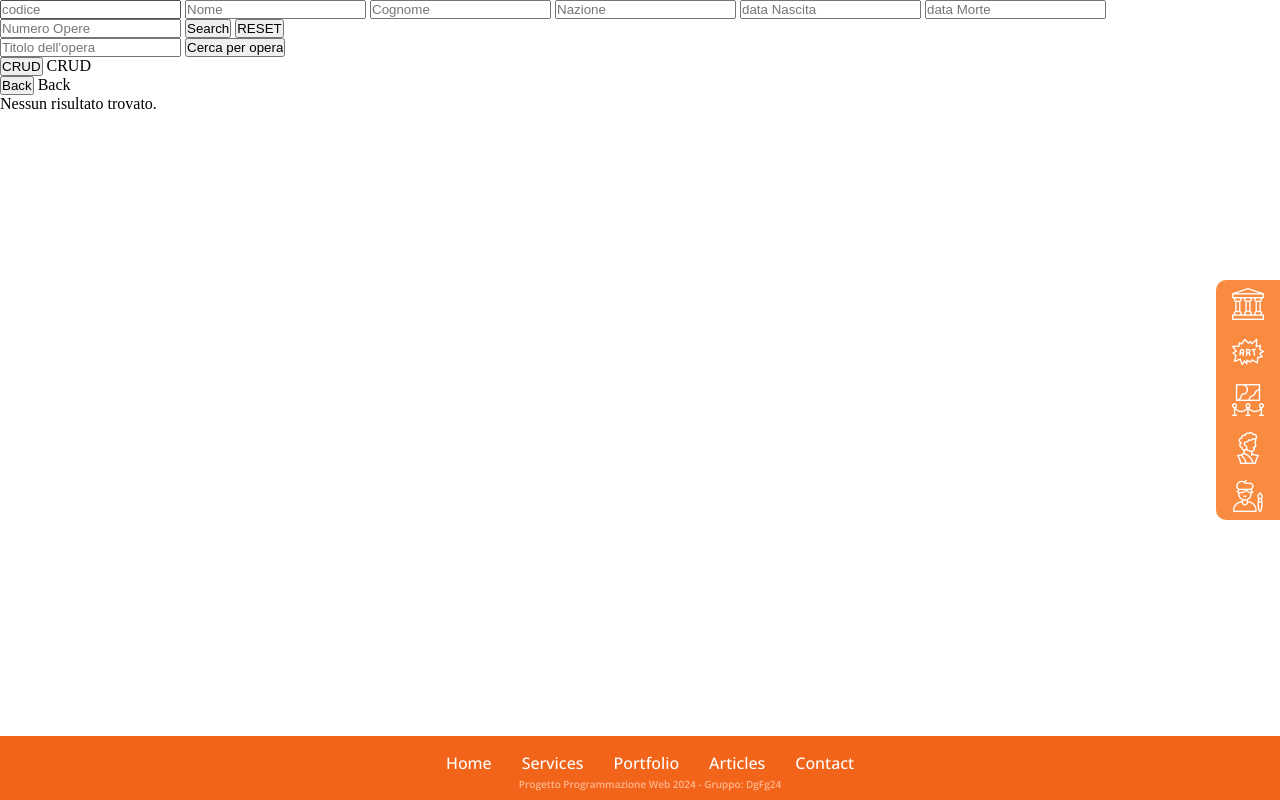
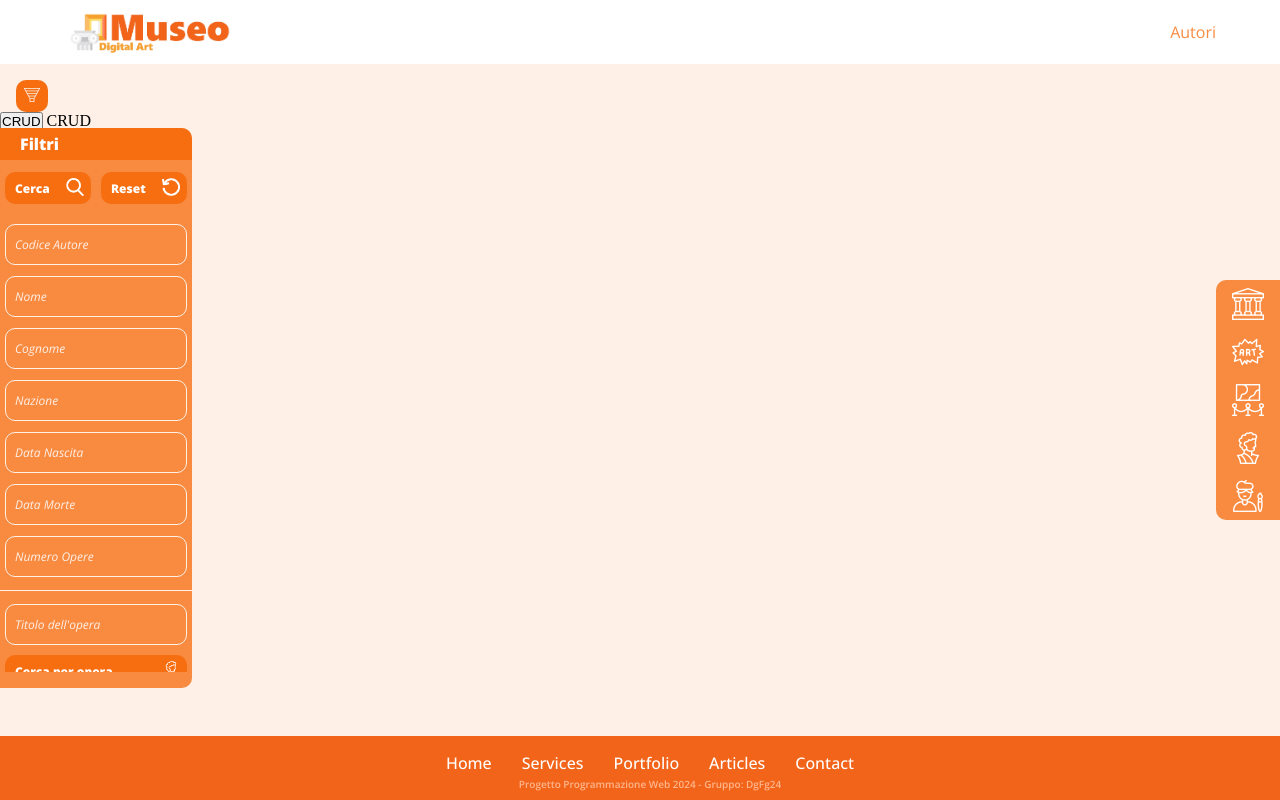
Before and after one commit to DanieleGotti/MUSEO_Digital_Art, a PHP site: page /autore.php in a window 1280 px wide. Run offline with PHP 8.4, Linux system fonts and the light colour scheme; data that the repository does not hold is empty.

Commit message:
UI autore

```diff
--- a/code/autore.php
+++ b/code/autore.php
@@ -1,37 +1,115 @@
 <!DOCTYPE HTML>
 <html>
 <head>
-  <title>MUSEO START</title>
-  <link rel="stylesheet" href="./css/cssStyle.css">
+  <title>Autori</title>
+  <link rel="stylesheet" href="./css/cssPage.css">
+  <link rel="stylesheet" href="https://fonts.googleapis.com/css2?family=Open+Sans:ital,wght@0,300..800;1,300..800&display=swap">
   <script type="text/javascript" src="./js/jquery-2.0.0.js"></script>
+  <script type="text/javascript" src="./js/jsFiltersMove.js"></script>
   <script type="text/javascript" src="./js/jsAutore.js"></script>
 </head>
 
 <body>
-
-  <?php
+<?php
+  $page='Autori';
+  include 'header.php';
   include 'nav.html';
   include 'footer.html';
-  ?>
+?>
 
-  <div id="filtri">
-    <form name="myform" method="POST">
-      <input id="codice" name="codice" type="text" placeholder="codice"/>
-      <input id="nome" name="nome" type="text" placeholder="Nome"/>
-      <input id="cognome" name="cognome" type="text" placeholder="Cognome"/>
-      <input id="nazione" name="nazione" type="text" placeholder="Nazione"/>
-      <input id="dataNascita" name="dataNascita" type="text" placeholder="data Nascita"/>
-      <input id="dataMorte" name="dataMorte" type="text" placeholder="data Morte"/>
-      <input id="numeroOpere" name="numeroOpere" type="text" placeholder="Numero Opere"/>
+  <button id="bottoneFiltri" class="filterButton" onclick="moveFilters()"  onmouseenter="animateIcon(this)" onmouseleave="animateIcon(this)">
+    <img src="../img/filtroStatica.png">
+  </button>
 
-      <input type="submit" value="Search"/>
-      <input type="submit" value="RESET"/>
+  <div id="filtri" class="filters">
+    <form name="myform" class="form" method="POST">
+
+      <ul class="filterContainer">
+        <li class="filterHeader">
+          <span class="filterTitle">Filtri</span>
+        </li>
+        <li class="filterItem">
+          <button type="submit" class="button">
+            <span class="buttonText">Cerca</span>
+            <span class="buttonIcon">
+              <img src="../img/cerca.png">
+            </span>
+          </button>
+          <button type="submit" class="button">
+            <span class="buttonText">Reset</span>
+            <span class="buttonIcon">
+              <img src="../img/reset.png">
+            </span>
+          </button>
+        </li>
+        <div class="filterScroll">
+          <li class="filterItem">
+            <input id="codice" class="input" name="codice" type="text"/>
+            <label class="placeHolder">Codice Autore</label>
+          </li>
+          <li class="filterItem">
+            <input id="nome" class="input" name="nome" type="text"/>
+            <label class="placeHolder">Nome</label>
+          </li>
+          <li class="filterItem">
+            <input id="cognome" class="input" name="cognome" type="text"/>
+            <label class="placeHolder">Cognome</label>
+          </li>
+          <li class="filterItem">
+            <input id="nazione" class="input" name="nazione" type="text"/>
+            <label class="placeHolder">Nazione</label>
+          </li>
+          <li class="filterItem">
+            <input id="dataNascita" class="input" name="dataNascita" type="text"/>
+            <label class="placeHolder">Data Nascita</label>
+          </li>
+          <li class="filterItem">
+            <input id="dataMorte" class="input" name="dataMorte" type="text"/>
+            <label class="placeHolder">Data Morte</label>
+          </li>
+          <li class="filterItemLast">
+            <input id="numeroOpere" class="input" name="numeroOpere" type="text"/>
+            <label class="placeHolder">Numero Opere</label>
+          </li>
+          <li>
+            <form name="myform2" class="form" method="post">
+              <ul class="filterContainer2">
+                <li class="filterItem">
+                  <input id="opera" class="input" name="nomeopera" type="text">
+                  <label class="placeHolder">Titolo dell'opera</label>
+                </li>
+                <li class="filterItem">
+                  <button type="submit" class="button">
+                    <span class="buttonText">Cerca per opera</span>
+                    <span class="buttonIcon">
+                      <img src="../img/operaStatica.png">
+                    </span>
+                  </button>
+                </li>
+              </ul>
+            </form>
+          </li>
+          <li>
+            <form name="myformCRUD" method="post">
+              <ul class="filterContainer2">
+                <li class="filterItem">
+                  <button id="CRUD" name="CRUD" type="submit" value="CRUD">
+                    <span class="buttonText">Gestisci Autori </span>
+                    <span class="buttonIcon">
+                      <img src="../img/autoreStatica.png">
+                    </span>
+                  </button>
+                </li>
+              </ul>
+            </form>
+          </li>
+        </div>
+      </ul>
+
+      </div>
+
     </form>
 
-    <form name="myform2" method="post">
-      <input id="opera" name="nomeopera" type="text" placeholder="Titolo dell'opera">
-      <input type="submit" value="Cerca per opera">
-    </form>
 
     <form name="myformCRUD" method="post">
       <input id="CRUD" name="CRUD" type="submit" value="CRUD">
--- a/code/css/cssPage.css
+++ b/code/css/cssPage.css
@@ -318,7 +318,7 @@ body {
 ::-webkit-scrollbar {
   width: 0.5em;
   height: .5em;
-  background-color: white
+  background-color: #FEF0E7;
 }
 
 ::-webkit-scrollbar-track {
@@ -351,6 +351,7 @@ body {
   background-color: #FEF0E7;
   display: flex;
   flex-direction: column;
+  padding: 0;
 }
 
 .tableBody thead {
@@ -383,17 +384,28 @@ body {
   border-bottom-right-radius: 10px;
 }
 
-.tableBody::-webkit-scrollbar {
+.tableBody::-webkit-scrollbar:horizontal {
+  height: .5em;
+  width: 50%;
+  background-color: #FEF0E7;
+}
+
+.tableBody::-webkit-scrollbar:vertical {
   width: .5em;
-  height: .5em;
+  height: 50%;
   background-color: #FEF0E7;
-  border-radius: 100%;
 }
 
 .tableBody::-webkit-scrollbar-track {
   background-color: #FEF0E7;
-  border-radius: 100vw;
-  margin-block: .5em;
+}
+
+.tableBody::-webkit-scrollbar-track:horizontal {
+  background-color: #FEF0E7;
+}
+
+.tableBody::-webkit-scrollbar-corner {
+  background-color: #FEF0E7;
 }
 
 .tableBody::-webkit-scrollbar-thumb {
@@ -403,7 +415,7 @@ body {
 }
 
 .tableBody::-webkit-scrollbar-thumb:hover {
-  background: #F98B41;
+  background-color: #F98B41;
 }
 
 table {
```
